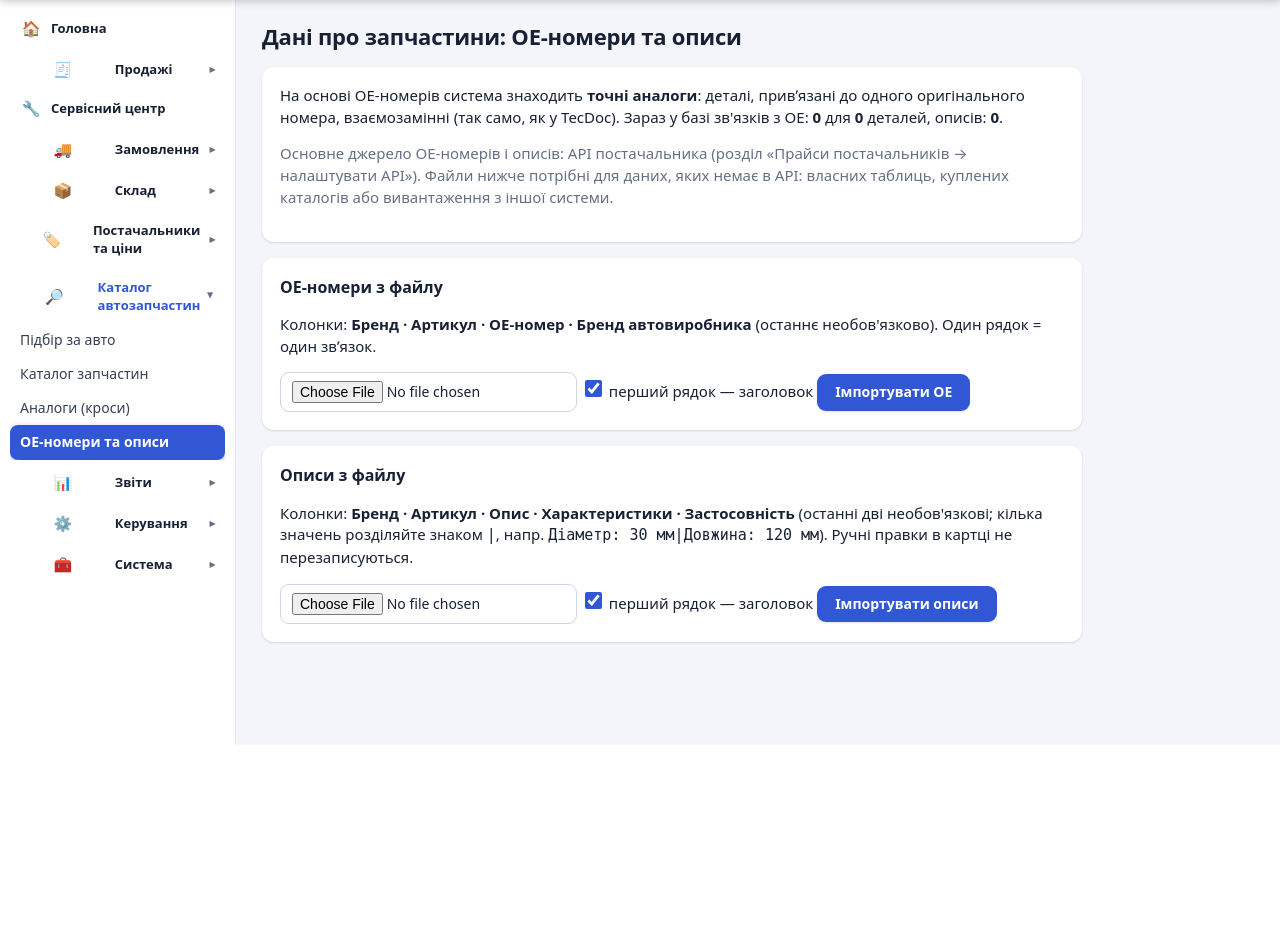
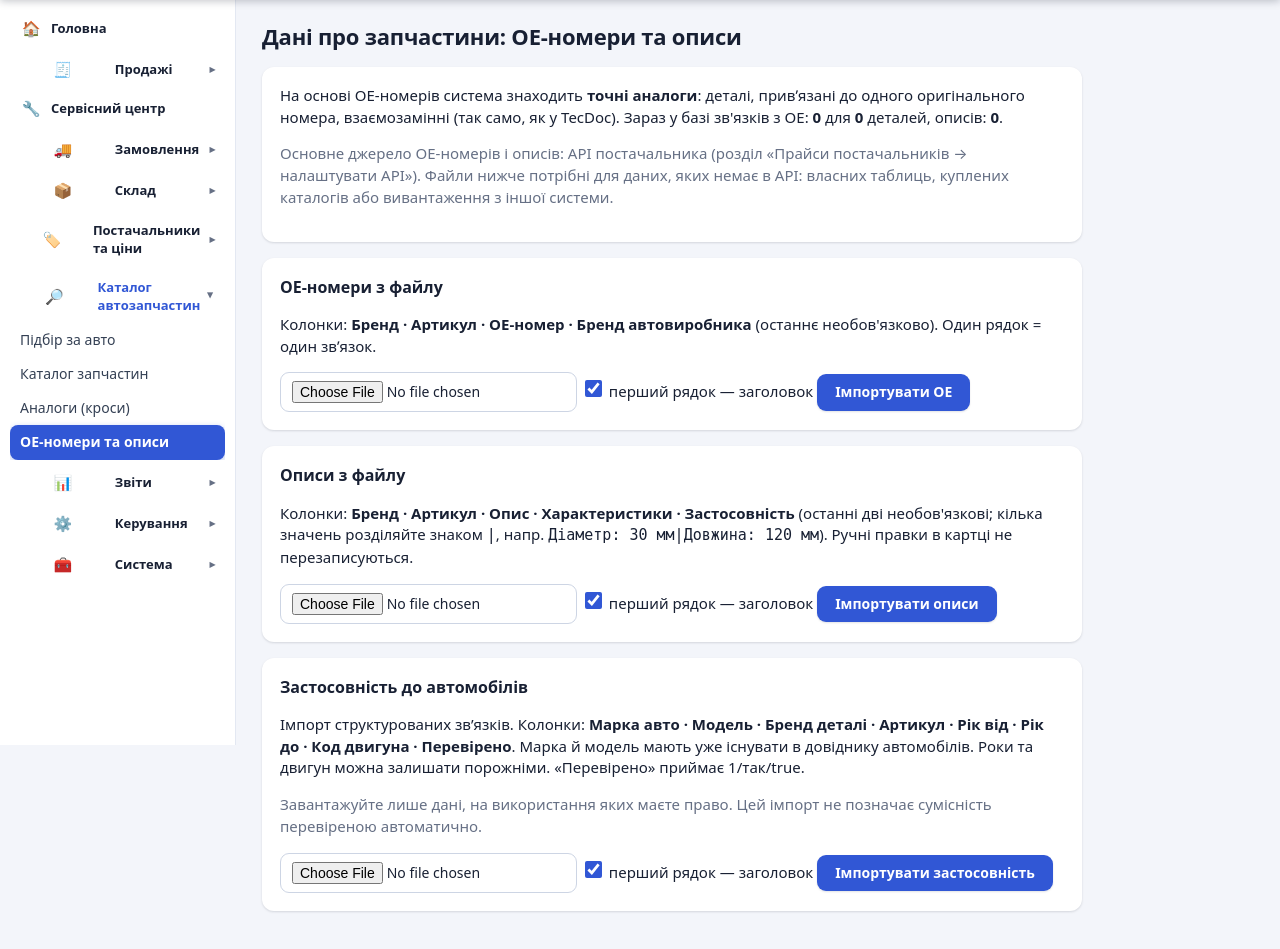
Before and after one commit to pavlo9840-gggpol/crm-prototup, a Django app: page /parts-data/ in a window 1280 px wide. Shown: the part 55-1004 px from the top of the page. Before the commit the page ends 800 px from the top, so only its background shows below. Run offline with Django 4.2, Linux system fonts and the light colour scheme; the visitor is signed in with stand-in values (Sample User, id 1); data comes from the database, SQL or seed files in the repository; data that the repository does not hold is empty.

Commit message:
Add structured vehicle fitment import workflow

```diff
--- a/core/templates/core/parts_import.html
+++ b/core/templates/core/parts_import.html
@@ -6,4 +6,8 @@
 <form method="post" enctype="multipart/form-data">{% csrf_token %}<input type="hidden" name="kind" value="oe"><input type="file" name="file" accept=".xlsx,.csv,.txt" required> <label><input type="checkbox" name="has_header" value="1" checked> перший рядок — заголовок</label> <button class="btn">Імпортувати OE</button></form></div>
 <div class="card" style="max-width:820px"><h3 style="margin-top:0">Описи з файлу</h3>
 <p>Колонки: <b>Бренд · Артикул · Опис · Характеристики · Застосовність</b> (останні дві необов'язкові; кілька значень розділяйте знаком <code>|</code>, напр. <code>Діаметр: 30 мм|Довжина: 120 мм</code>). Ручні правки в картці не перезаписуються.</p>
-<form method="post" enctype="multipart/form-data">{% csrf_token %}<input type="hidden" name="kind" value="desc"><input type="file" name="file" accept=".xlsx,.csv,.txt" required> <label><input type="checkbox" name="has_header" value="1" checked> перший рядок — заголовок</label> <button class="btn">Імпортувати описи</button></form></div>{% endblock %}
+<form method="post" enctype="multipart/form-data">{% csrf_token %}<input type="hidden" name="kind" value="desc"><input type="file" name="file" accept=".xlsx,.csv,.txt" required> <label><input type="checkbox" name="has_header" value="1" checked> перший рядок — заголовок</label> <button class="btn">Імпортувати описи</button></form></div><div class="card" style="max-width:820px"><h3 style="margin-top:0">Застосовність до автомобілів</h3>
+<p>Імпорт структурованих зв’язків. Колонки: <b>Марка авто · Модель · Бренд деталі · Артикул · Рік від · Рік до · Код двигуна · Перевірено</b>. Марка й модель мають уже існувати в довіднику автомобілів. Роки та двигун можна залишати порожніми. «Перевірено» приймає 1/так/true.</p>
+<p class="muted">Завантажуйте лише дані, на використання яких маєте право. Цей імпорт не позначає сумісність перевіреною автоматично.</p>
+<form method="post" enctype="multipart/form-data">{% csrf_token %}<input type="hidden" name="kind" value="fitment"><input type="file" name="file" accept=".xlsx,.csv,.txt" required> <label><input type="checkbox" name="has_header" value="1" checked> перший рядок — заголовок</label> <button class="btn">Імпортувати застосовність</button></form></div>
+{% endblock %}
```
